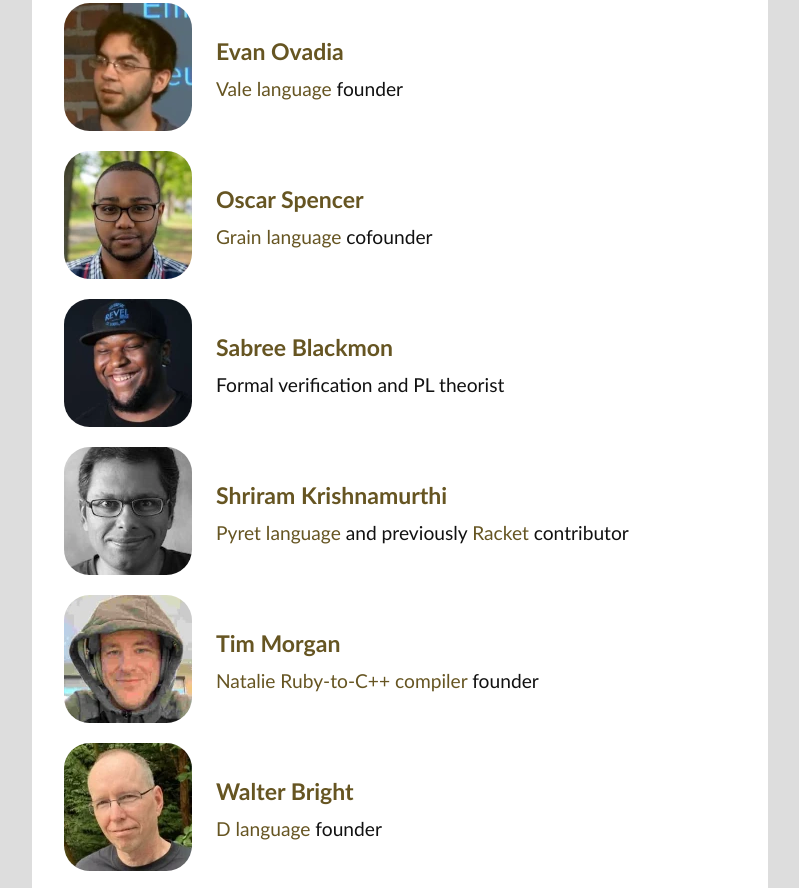
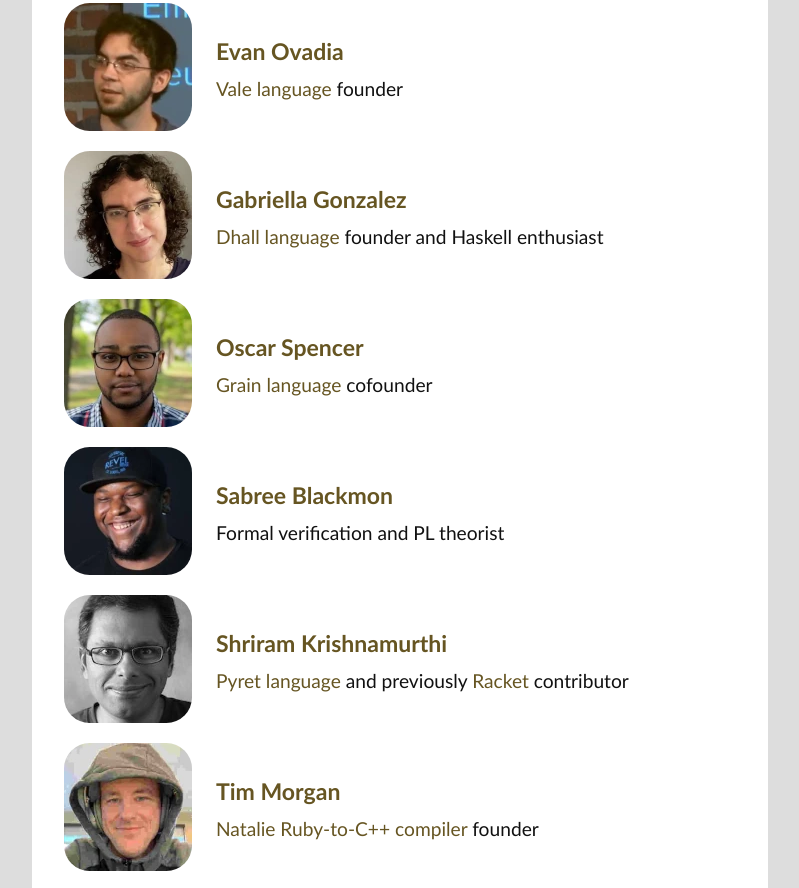
Before and after one commit to contextfreeinfo/plfestival, a plain HTML site: page index.html in a window 1280 px wide. Shown: the part 944-1832 px from the top of the page, without its empty margins (240-1039 px from the left). Drawn offline with Linux system fonts and the light colour scheme.

Commit message:
Add Gabriella

```diff
--- a/index.html
+++ b/index.html
@@ -73,6 +73,16 @@
                 </div>
 
                 <div class="speaker">
+                    <a class="photo" href="https://github.com/Gabriella439">
+                        <img src="photos/gabriella-gonzalez-128.webp" alt="Gabriella Gonzalez"/>
+                    </a>
+                    <div class="info">
+                        <h3><a href="https://github.com/Gabriella439">Gabriella Gonzalez</a></h3>
+                        <div><a href="https://dhall-lang.org">Dhall language</a> founder and Haskell enthusiast</div>
+                    </div>
+                </div>
+
+                <div class="speaker">
                     <a class="photo" href="https://github.com/ospencer">
                         <img src="photos/oscar-spencer-128.webp" alt="Oscar Spencer"/>
                     </a>
```
Also changed, not shown: photos/gabriella-gonzalez-128.webp (added).
